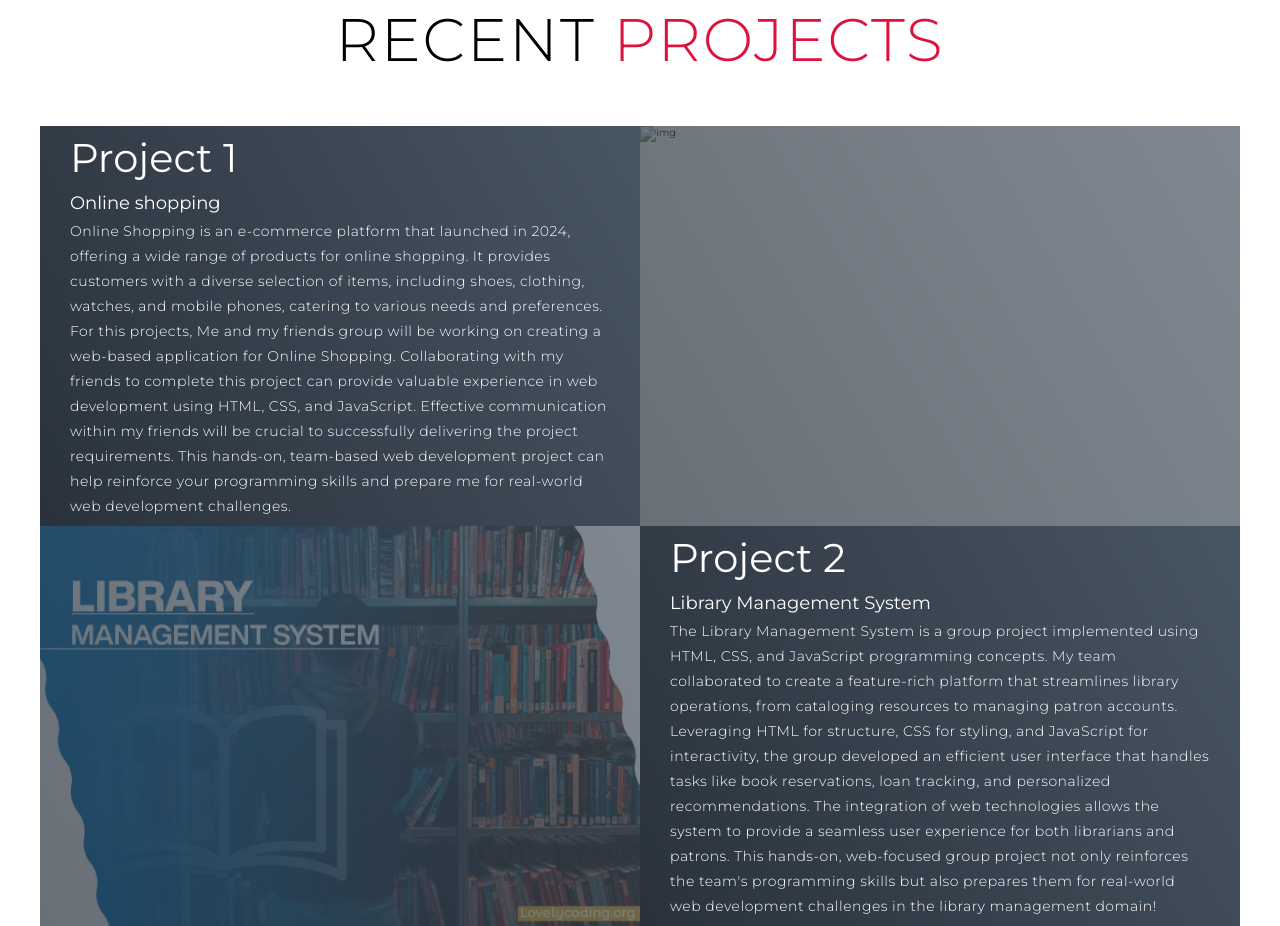
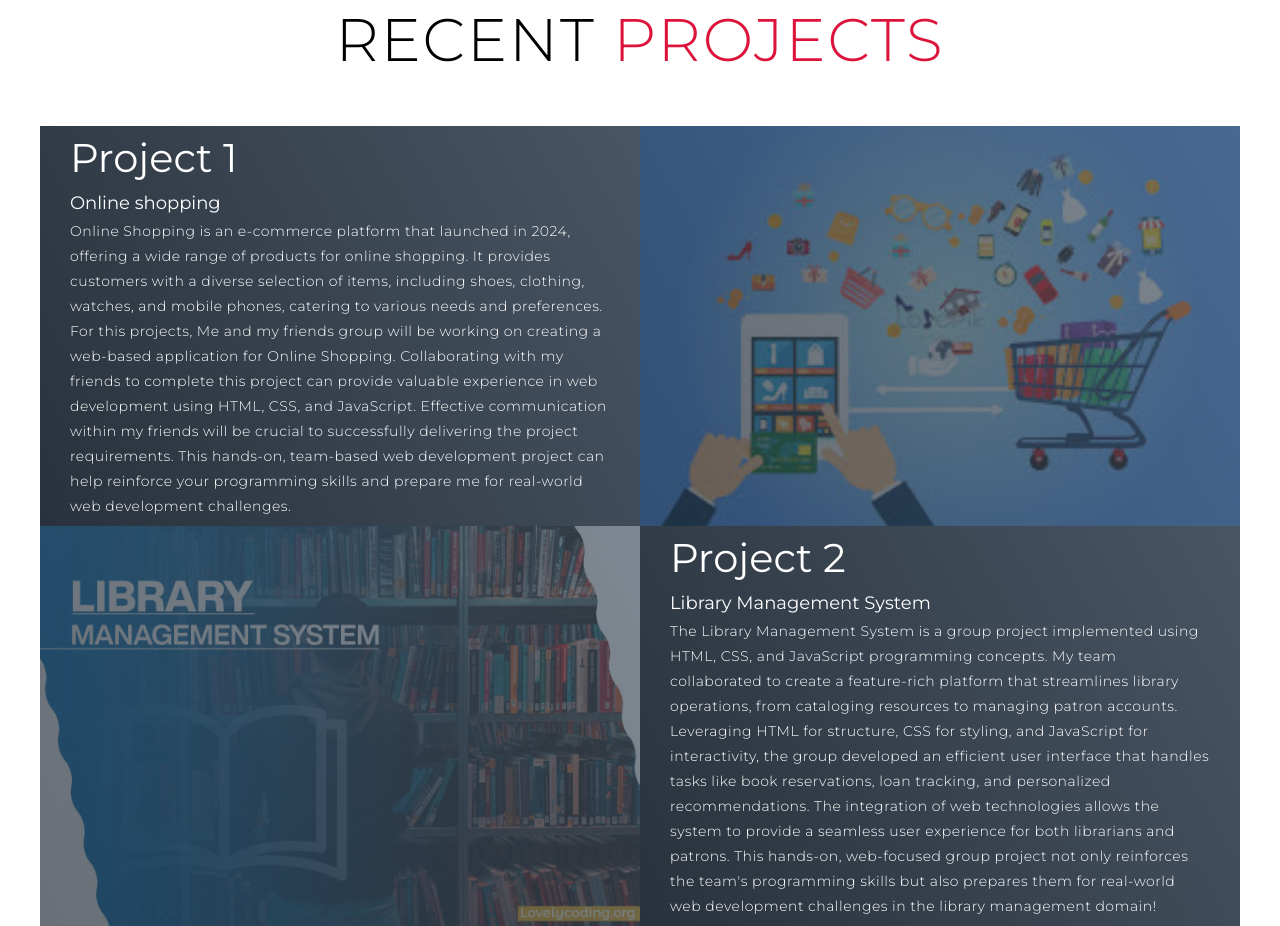
Before and after one commit to naol-dreams/portifolio-website-project, a plain HTML site: page index.html in a window 1280 px wide. Shown: the part 897-1823 px from the top of the page. Drawn offline with Linux system fonts and the light colour scheme; files whose address does not match are found by name.

Commit message:
updatede image path

```diff
--- a/index.html
+++ b/index.html
@@ -68,7 +68,7 @@
               This hands-on, team-based web development project can help reinforce your programming skills and prepare me for real-world web development challenges.</p>
           </div>
           <div class="project-img">
-            <img src="./img/Selale_shop.jpg" alt="img">
+            <img src="./Selale_shop.jpg" alt="img">
           </div>
         </div>
         <div class="project-item">
```
